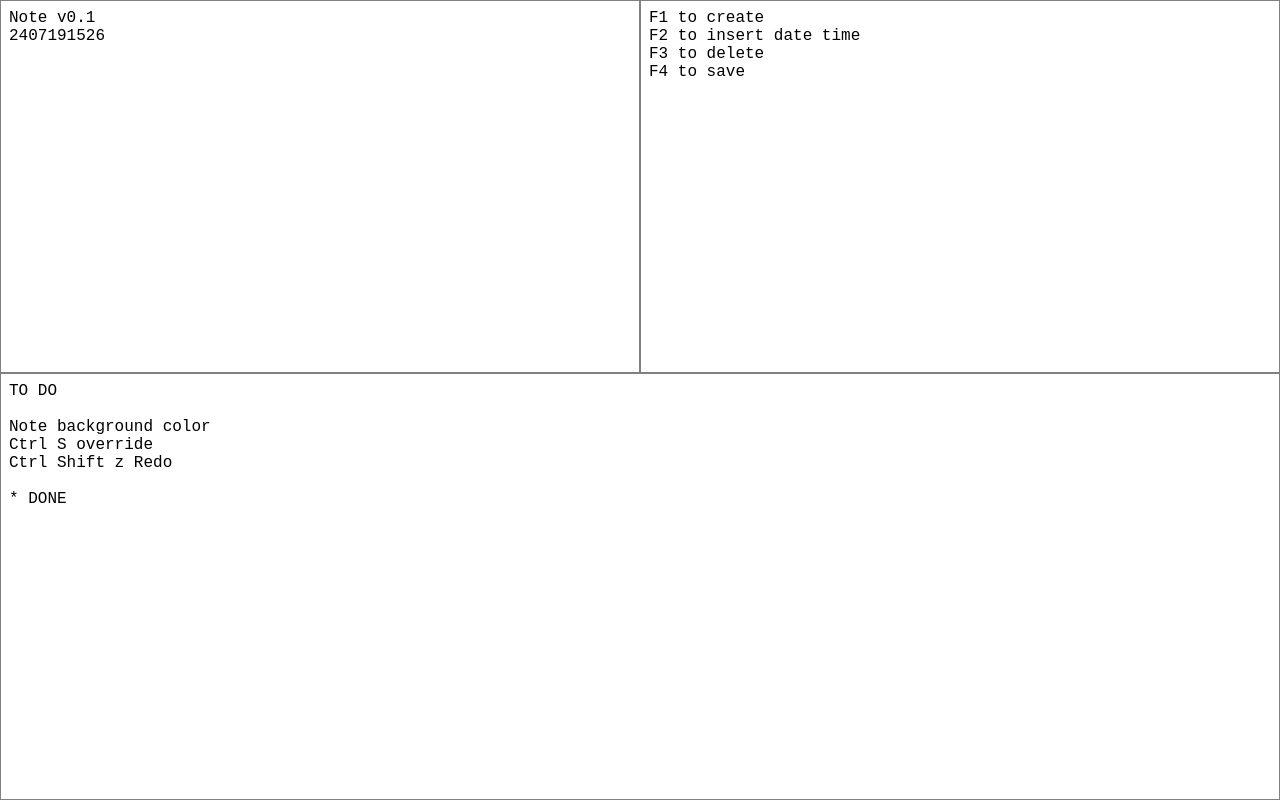
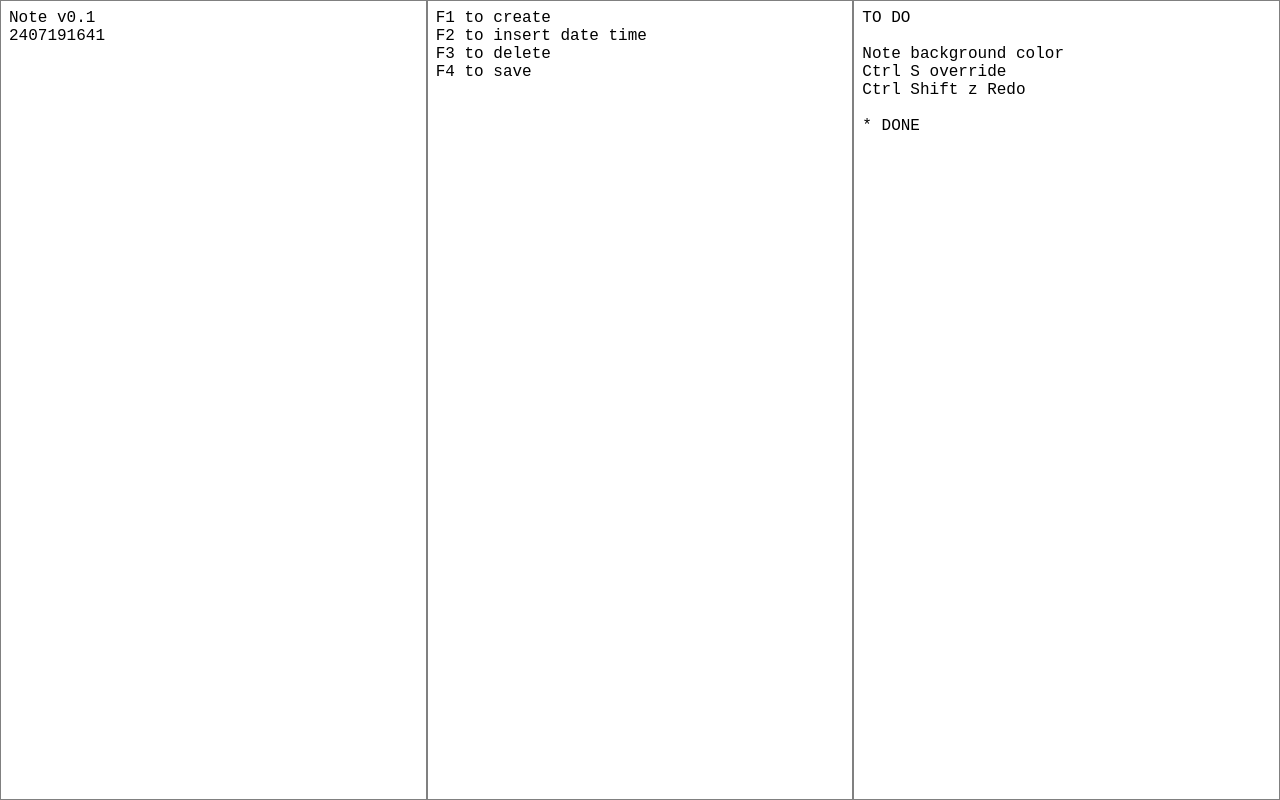
Before and after one commit to xuan4n/notes, a plain HTML site: page index.html in a window 1280 px wide. Drawn offline with Linux system fonts and the light colour scheme.

Commit message:
Add files via upload

```diff
--- a/index.html
+++ b/index.html
@@ -11,17 +11,22 @@
                 }
 
                 body {
+                        padding: 0;
+                        margin: 0;
                         display: flex;
-                        padding: 0;
-                        margin: 0 auto;
                         flex-wrap: wrap;
+                }
+
+                textarea {
+                        font-size: inherit;
+                        resize: none;
                 }
 
                 .note {
                         margin: 0;
                         padding: 0.5rem;
                         overflow: auto;
-                        flex: 1 1 60ch;
+                        flex: 1 1 40ch;
                         border: 1px solid gray;
                 }
 
@@ -62,7 +67,7 @@
 
                 function createNote() {
                         let note = document.createElement("pre");
-                        note.setAttribute("contenteditable", "plaintext-only")
+                        note.setAttribute("contenteditable", "true")
                         note.classList.add("note");
                         document.body.appendChild(note);
                         note.focus();
@@ -75,7 +80,7 @@
                 function insertDateTime(note) {
                         let start = note.selectionStart;
                         let end = note.selectionEnd;
-                        note.value = note.value.slice(0, start) + getDateTime() + " " + note.value.slice(end, note.value.length);
+                        note.value = note.value.slice(0, start) + getDateTime() + note.value.slice(end, note.value.length);
                         note.setSelectionRange(start + dateTimeLength + 1, start + dateTimeLength + 1);
                 }
 
@@ -108,19 +113,23 @@
         </script>
 </head>
 <body>
-        <pre contenteditable="plaintext-only" class="note">Note v0.1
-2407191526</pre>
-        <pre contenteditable="plaintext-only" class="note">F1 to create
+<textarea class="note">
+Note v0.1
+2407191641
+</textarea>
+<textarea class="note">
+F1 to create
 F2 to insert date time
 F3 to delete
-F4 to save</pre>
-        <pre contenteditable="plaintext-only" class="note">TO DO
+F4 to save</textarea>
+<textarea class="note">
+TO DO
 
 Note background color
 Ctrl S override
 Ctrl Shift z Redo
 
 * DONE
-</pre>
+</textarea>
 </body>
 </html>
```
